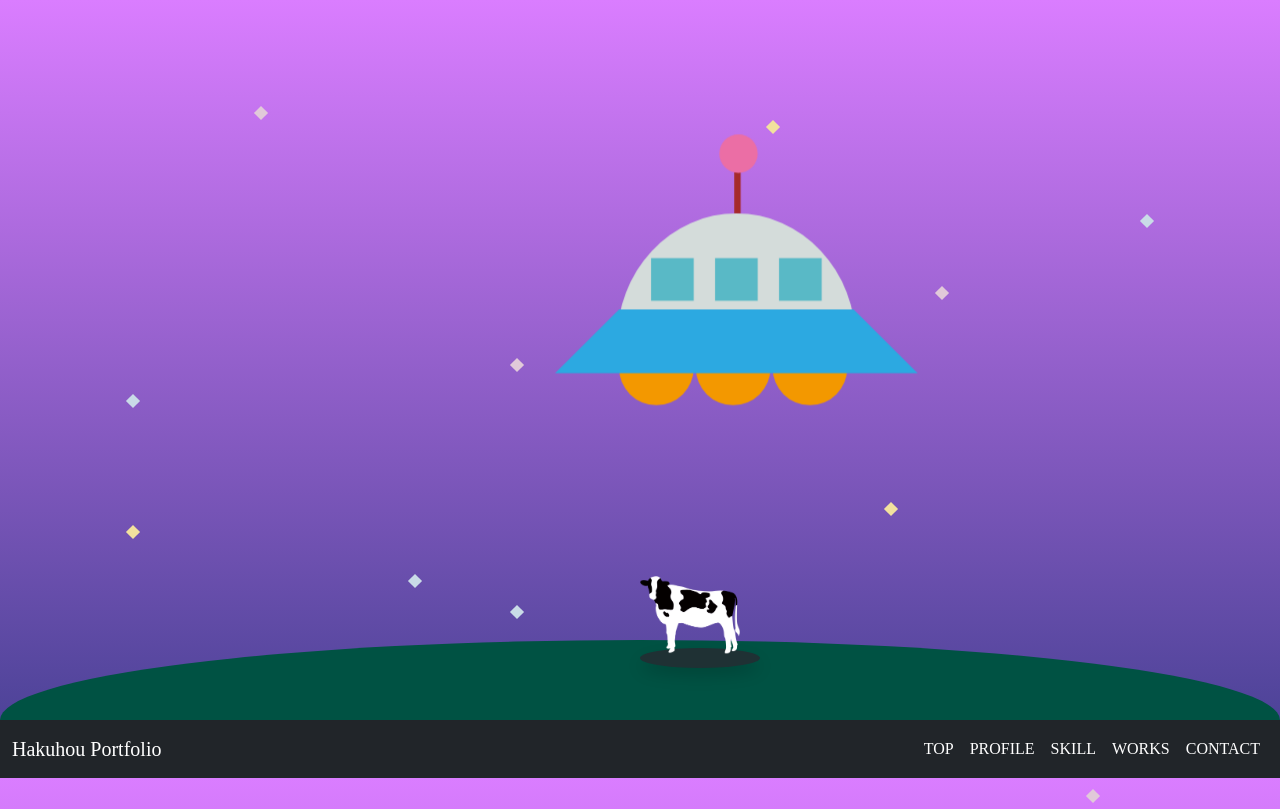
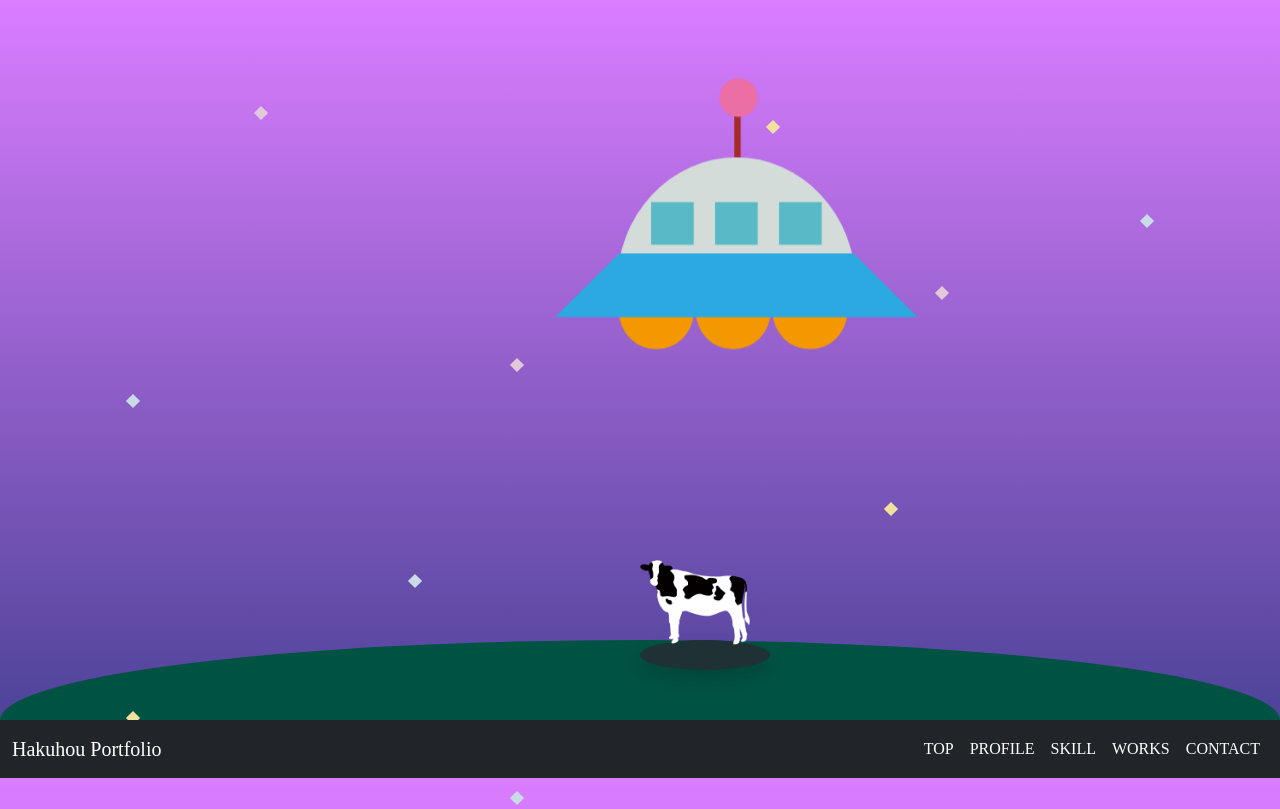
Before and after one commit to Cerica-Y/site, a plain HTML site: page index.html in a window 1280 px wide. Shown: the top 809 px of the page. Drawn offline with nearby package versions, Linux system fonts and the light colour scheme; some packages are replaced by stand-ins of ours; files whose address does not match are found by name; a web font is replaced by a local one.

Commit message:
レスポンシブ モバイル縦画面対応

```diff
--- a/index.html
+++ b/index.html
@@ -589,7 +589,7 @@
           </div>
           <div class="col">
             <div class="card shadow-sm">
-              <svg class="bd-placeholder-img card-img-top" width="100%" height="225" xmlns="http://www.w3.org/2000/svg" role="img" aria-label="Placeholder: Thumbnail" preserveAspectRatio="xMidYMid slice" focusable="false"><title>Placeholder</title><rect width="100%" height="100%" fill="#55595c"></rect><text x="50%" y="50%" fill="#eceeef" dy=".3em">Thumbnail</text></svg>
+              <img src="image/ぺっふりー.png" class="card-img-top" alt="ぺっふり〜イメージ">
 
               <div class="card-body">
                 <h4 class="card-text">ぺっふり〜</h4>
--- a/sass/_mainStyle.scss
+++ b/sass/_mainStyle.scss
@@ -22,6 +22,7 @@ h4{
 .image{
   max-width: 60%;
   height: auto;
+
   @include respond(pc-lg){
     width: 44vh;
     height: auto;
--- a/sass/_top.scss
+++ b/sass/_top.scss
@@ -90,6 +90,20 @@
     left: 100%;
     animation: ufo 6s ease-in-out forwards,ufo-fade 6s ease-in-out 14s forwards;
 
+    @include respond(phone-below){
+      top: 10vh;
+      animation: none;
+      transform: none;
+    }
+    @include respond(phone-md){
+      top: 30vh;
+    }
+    @include respond(tab-beside){
+      top: 45vh;
+    }
+    @include respond(pc){
+      top: 5vh;
+    }
     @include respond(pc-lg){
       top: 60vh;
     }
@@ -195,8 +209,24 @@
   z-index: 4;
   left: 45%;
   top: 40vh;
-  animation: light-fadeup 3s ease 11s forwards;
+  animation:light-fadeup 3s ease 11s forwards;
 
+  @include respond(phone-below){
+    animation: none;
+    transform: none;
+  }
+  @include respond(phone-md){
+    top: 51vh;
+    left: 38%;
+  }
+  @include respond(tab-beside){
+    top: 58vh;
+    left: 38%;
+  }
+  @include respond(pc){
+    top: 34vh;
+    left: 45%;
+  }
   @include respond(pc-lg){
     top: 70vh;
     left: 40%;
@@ -209,8 +239,18 @@
     border-width: 0 120px 320px 120px;
     border-color: transparent transparent #ffec47 transparent;
     opacity: 0;
-    animation: light 3s ease 6s forwards;
+    animation:light 3s ease 6s forwards;
 
+
+    @include respond(phone-md){
+      border-width: 0 200px 400px 200px;
+    }
+    @include respond(tab-beside){
+      border-width: 0 200px 400px 200px;
+    }
+    @include respond(pc){
+      border-width: 0 120px 320px 120px;
+    }
     @include respond(pc-lg){
       border-width: 0 200px 400px 200px;
 
@@ -233,6 +273,29 @@
 
         animation: shadow-fade 3s ease 8s forwards;
 
+
+        @include respond(phone-below){
+          animation: none;
+          transform: none;
+        }
+        @include respond(phone-md){
+          top: 84vh;
+          width: 170px;
+          height: 50px;
+          left: 50%;
+        }
+        @include respond(tab-beside){
+          top: 84vh;
+          width: 170px;
+          height: 50px;
+          left: 50%;
+        }
+        @include respond(pc){
+          top: 80vh;
+          width: 130px;
+          height: 30px;
+          left: 50%;
+        }
         @include respond(pc-lg){
           top: 86vh;
           width: 220px;
@@ -251,6 +314,29 @@
         background-size: contain;
         animation:cow-fadeup 3s ease 8s forwards;
 
+
+        @include respond(phone-below){
+          animation: none;
+          transform: none;
+        }
+        @include respond(phone-md){
+          top: 75vh;
+          width: 150px;
+          height: 150px;
+          left: 50%;
+        }
+        @include respond(tab-beside){
+          top: 77vh;
+          width: 150px;
+          height: 150px;
+          left: 50%;
+        }
+        @include respond(pc){
+          top: 70vh;
+          width: 110px;
+          height: 110px;
+          left: 50%;
+        }
         @include respond(pc-lg){
           top: 80vh;
           width: 200px;
@@ -266,6 +352,10 @@
     bottom: 10vh;
     opacity: 0;
     animation:title-fadeup 3s ease 18s forwards;
+
+    @include respond(phone-below){
+      animation:title-fadeup 3s ease forwards;
+    }
     @include respond(pc-lg){
       top: 30vh;
     }
@@ -277,15 +367,27 @@
       color: white;
       opacity: 0;
       animation:title-fadeup 3s ease 19.5s forwards;
+
+      @include respond(phone-below){
+        animation:title-fadeup 3s ease 1.5s forwards;
+      }
     }
     .img-title{
       background: url(../image/白峰.png) no-repeat;
       background-size: 50px;
       background-position: right 36% bottom 45%;
-      @include respond(phone-below) {
-        // 768px以下の時に画像サイズ変更
+
+      @include respond(phone-below){
         background-size: 30px;
-        background-position: right 15% bottom 10%;
+        background-position: right 12% bottom;
+      }
+      @include respond(phone-md){
+        background-size: 40px;
+        background-position: right 30% bottom;
+      }
+      @include respond(tab-beside){
+        background-size: 40px;
+        background-position: right 33% bottom;
       }
       @include respond(pc-lg){
         background-size: 50px;
```
Also changed, not shown: sass/style.css, 3 other files.
